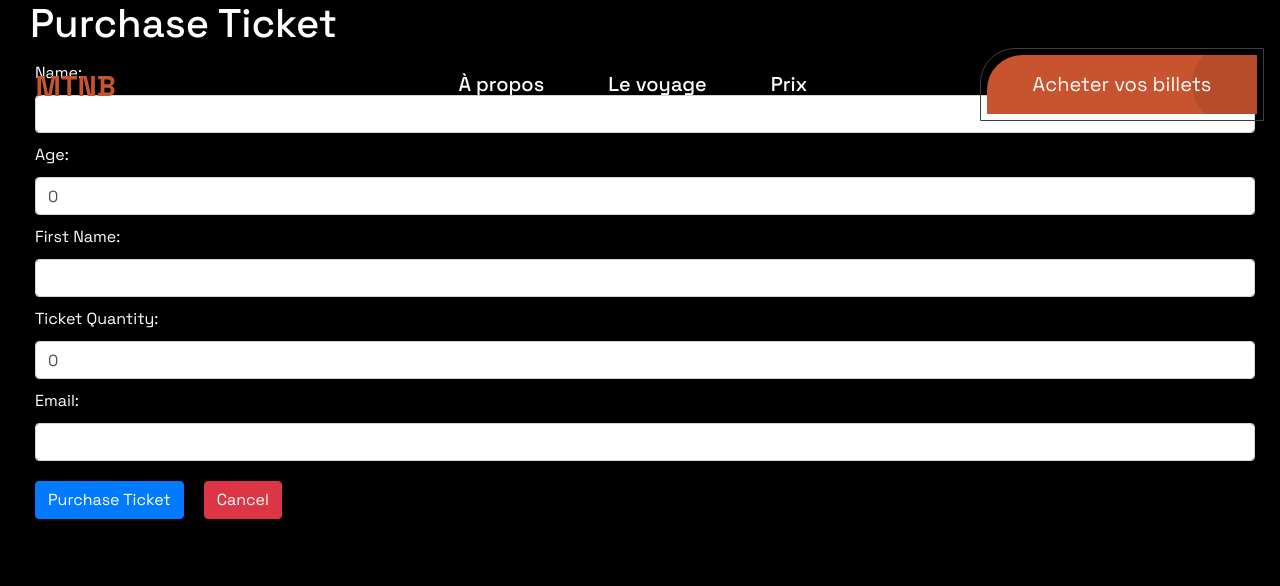
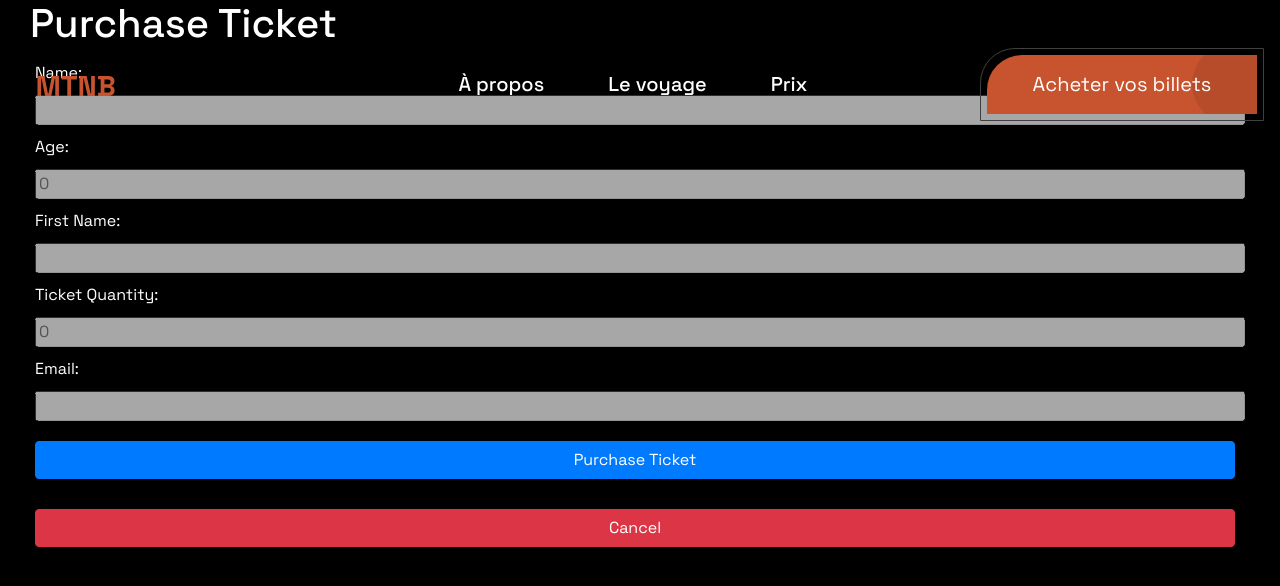
Before and after one commit to gch90/hackathons-team-c, a React (Create React App) app in the folder client/: page /form in a window 1280 px wide. Shown: the top 586 px of the page. Built offline with nearby package versions, Linux system fonts and the light colour scheme.

Commit message:
work in progress

```diff
--- a/client/src/pages/Form.jsx
+++ b/client/src/pages/Form.jsx
@@ -1,4 +1,4 @@
-import React, {useState} from 'react';
+import React, {useState, useEffect} from 'react';
 import api from '../api';
 
 import styled from 'styled-components';
@@ -10,6 +10,8 @@ const Title = styled.h1.attrs({
 const Wrapper = styled.div.attrs({
   className: 'form-group',
 })`
+  display: flex;
+  flex-direction: column;
     margin: 0 30px;
 `
 
@@ -17,9 +19,7 @@ const Label = styled.label`
     margin: 5px;
 `
 
-const InputText = styled.input.attrs({
-  className: 'form-control',
-})`
+const InputText = styled.input`
     margin: 5px;
 `
 
@@ -35,42 +35,41 @@ const CancelButton = styled.a.attrs({
     margin: 15px 15px 15px 5px;
 `
 
-const Form = (props) => {
+const Form = () => {
 
   const [name, setName] = useState('');
   const [age, setAge] = useState(0);
   const [email, setEmail] = useState('');
   const [firstName, setFirstName] = useState('');
   const [ticketQuantity, setTicketQuantity] = useState(0);
+  const [isNameDisabled, setIsNameDisabled] = useState(true);
+  const [isAgeDisabled, setIsAgeDisabled] = useState(true);
+  const [isFirstNameDisabled, setIsFirstNameDisabled] = useState(true);
+  const [isTicketQuantityDisabled, setIsTicketQuantityDisabled] = useState(true);
+  const [isEmailDisabled, setIsEmailDisabled] = useState(true);
 
-  const handleChangeInputName = async event => {
-    const getName = event.target.value;
+  const handleChangeInputName = (e) => {
+    const getName = e.target.value;
     setName(getName);
   }
 
-  const handleChangeInputAge = async event => {
-    const getAge = event.target.validity.valid
-      ? event.target.value
-      : age
-
+  const handleChangeInputAge = (e) => {
+    const getAge = e.target.validity.valid ? e.target.value : age
     setAge(getAge);
   }
 
-  const handleChangeInputEmail = async event => {
-    const getEmail = event.target.value;
+  const handleChangeInputEmail = (e) => {
+    const getEmail = e.target.value;
     setEmail(getEmail);
   }
 
-  const handleChangeInputFirstName = async event => {
-    const getFirstName = event.target.value;
+  const handleChangeInputFirstName = (e) => {
+    const getFirstName = e.target.value;
     setFirstName(getFirstName);
   }
 
-  const handleChangeInputTicketQuantity = async event => {
-    const getTicketQuantity = event.target.validity.valid
-      ? event.target.value
-      : ticketQuantity
-
+  const handleChangeInputTicketQuantity = (e) => {
+    const getTicketQuantity = e.target.validity.valid ? e.target.value : ticketQuantity
     setTicketQuantity(getTicketQuantity);
   }
 
@@ -90,15 +89,19 @@ const Form = (props) => {
       <Wrapper>
         <Title>Purchase Ticket</Title>
 
-        <Label>Name: </Label>
+        <Label htmlFor='name-input' onClick={() => setIsNameDisabled(false)}>Name: </Label>
         <InputText
+          id='name-input'
+          disabled={isNameDisabled}
           type="text"
           value={name}
           onChange={handleChangeInputName}
         />
 
-        <Label>Age: </Label>
+        <Label htmlFor='age-input' onClick={() => setIsAgeDisabled(false)}>Age: </Label>
         <InputText
+          id='age-input'
+          disabled={isAgeDisabled}
           type="number"
           step="1"
           lang="en-US"
@@ -109,16 +112,20 @@ const Form = (props) => {
           onChange={handleChangeInputAge}
         />
 
-        <Label>First Name: </Label>
+        <Label htmlFor='first-name-input' onClick={() => setIsFirstNameDisabled(false)}>First Name: </Label>
         <InputText
+          id='first-name-input'
+          disabled={isFirstNameDisabled}
           type="text"
           value={firstName}
           onChange={handleChangeInputFirstName}
         />
 
 
-        <Label>Ticket Quantity: </Label>
+        <Label htmlFor='ticket-quantity-input' onClick={() => setIsTicketQuantityDisabled(false)}>Ticket Quantity: </Label>
         <InputText
+          id='ticket-quantity-input'
+          disabled={isTicketQuantityDisabled}
           type="number"
           lang="en-US"
           min="1"
@@ -128,8 +135,10 @@ const Form = (props) => {
           onChange={handleChangeInputTicketQuantity}
         />
 
-        <Label>Email: </Label>
+        <Label htmlFor='email-input' onClick={() => setIsEmailDisabled(false)}>Email: </Label>
         <InputText
+          id='email-input'
+          disabled={isEmailDisabled}
           type="text"
           value={email}
           onChange={handleChangeInputEmail}
```
